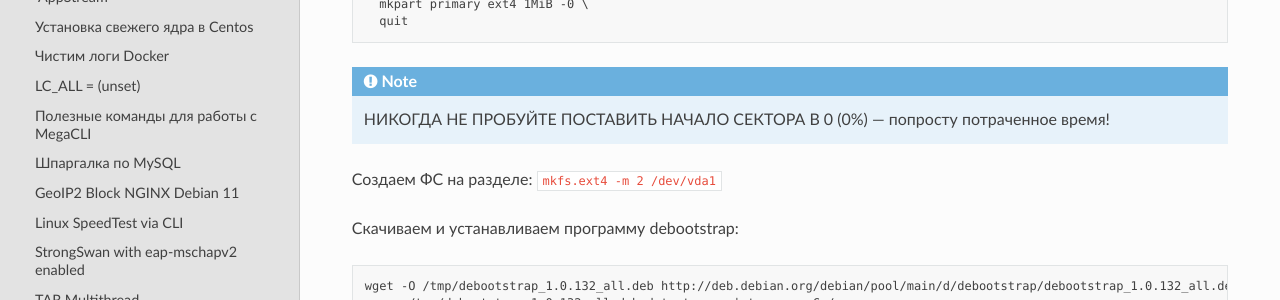
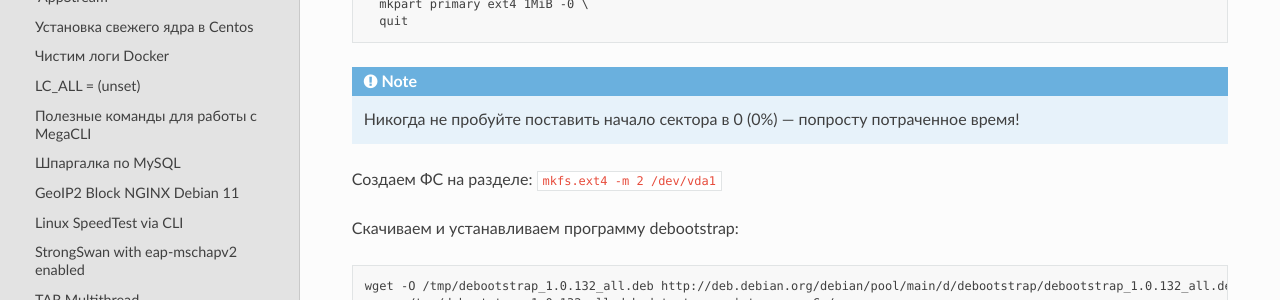
Before and after one commit to jeffscrum/jeffscrum.github.io, a Sphinx documentation site: the page built from source/linux/linux-aeza-debootstrap-install.rst, in a window 1280 px wide and 900 px high, scrolled down 709 px. Shown: the part 148-448 px from the top of the window. Built offline with Sphinx 7.4.7 and the Read the Docs theme 2.0.0, drawn with Linux system fonts in a browser that asks for light colours.

```diff
--- a/source/linux/linux-aeza-debootstrap-install.rst
+++ b/source/linux/linux-aeza-debootstrap-install.rst
@@ -39,7 +39,7 @@
       mkpart primary ext4 1MiB -0 \
       quit
 
-.. note:: НИКОГДА НЕ ПРОБУЙТЕ ПОСТАВИТЬ НАЧАЛО СЕКТОРА В 0 (0%) — попросту потраченное время!
+.. note:: Никогда не пробуйте поставить начало сектора в 0 (0%) — попросту потраченное время!
 
 Создаем ФС на разделе: ``mkfs.ext4 -m 2 /dev/vda1``
 
```
